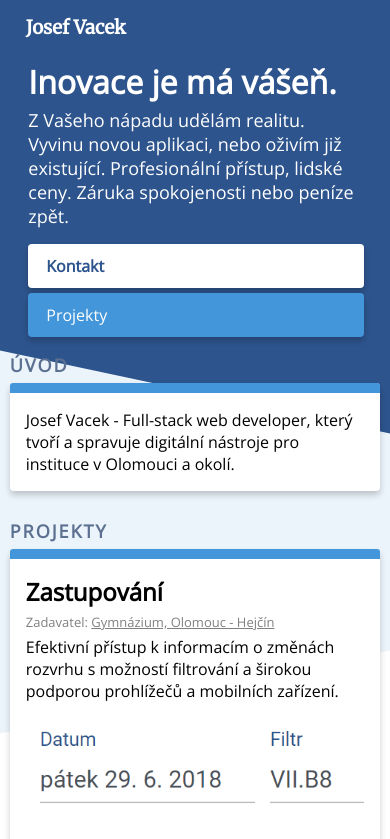
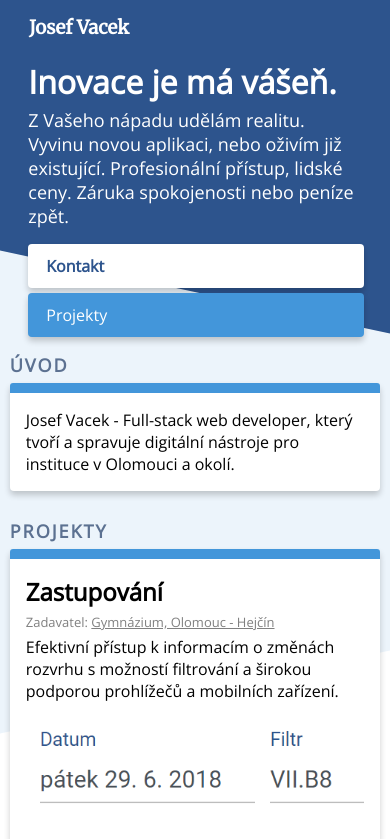
Before and after one commit to vacekj/old-portfolio, a website built with webpack: page index.html in a window 390 px wide. Shown: the top 839 px of the page. Built offline with nearby package versions, Linux system fonts and the light colour scheme.

Commit message:
fix top stripe

```diff
--- a/index.scss
+++ b/index.scss
@@ -293,19 +293,16 @@ body {
 
 @media only screen and (max-width: 600px) {
     .stripe-top-2 {
-        height: 1100px !important;
+        height: 1000px !important;
     }
     .container {
         width: 95%;
         padding-top: 1rem;
     }
-    .subtitle {
-        display: none;
-    }
     .header {
         .logo {
             margin-bottom: 0.3rem;
-            margin-left: 1rem;
+            margin-left: 1.2rem;
         }
         margin-bottom: 1rem;
     }
```
